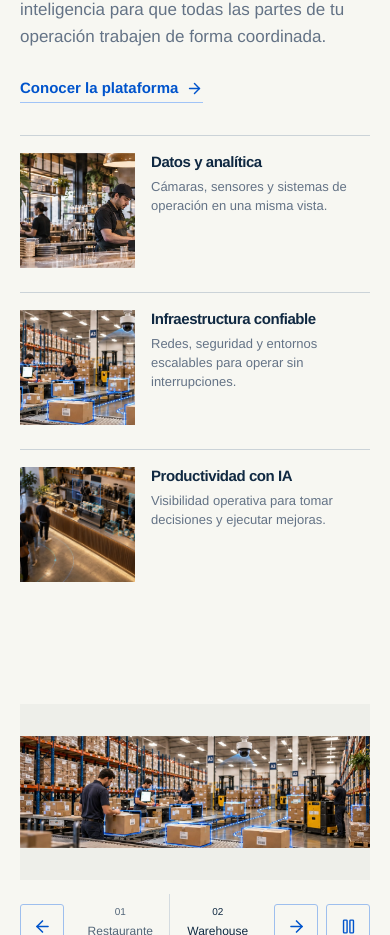
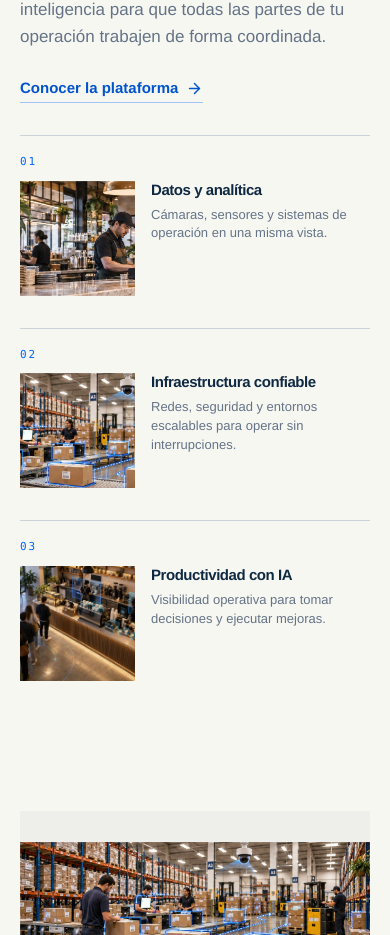
Before and after one commit to PaulGarcia89/DataLinkTech-WebAppFront, a Next.js app: page / in a window 390 px wide. Shown: the part 1435-2370 px from the top of the page. Built offline with nearby package versions, Linux system fonts and the light colour scheme; no server answers.

Commit message:
Add motion to platform preview cards

```diff
--- a/src/components/home/hero.tsx
+++ b/src/components/home/hero.tsx
@@ -103,8 +103,9 @@ export function Hero() {
               ["/images/restaurant.webp", "Datos y analítica", "Cámaras, sensores y sistemas de operación en una misma vista."],
               ["/images/warehouse.webp", "Infraestructura confiable", "Redes, seguridad y entornos escalables para operar sin interrupciones."],
               ["/images/productivity-cafe.webp", "Productividad con IA", "Visibilidad operativa para tomar decisiones y ejecutar mejoras."],
-            ].map(([image, title, copy]) => (
+            ].map(([image, title, copy], index) => (
               <article key={title} className="platform-preview-card">
+                <span className="platform-card-index">0{index + 1}</span>
                 {/* eslint-disable-next-line @next/next/no-img-element */}
                 <img src={image} alt="" loading="lazy" />
                 <div><h3>{title}</h3><p>{copy}</p></div>
--- a/src/styles/editorial.css
+++ b/src/styles/editorial.css
@@ -816,10 +816,30 @@ body:has(.operations-hero) .language-switch {
 .platform-preview-intro > p:not(.eyebrow) { max-width: 430px; color: #647386; line-height: 1.55; }
 .platform-preview-intro .link-arrow { margin-top: 26px; }
 .platform-preview-cards { display: grid; grid-template-columns: repeat(3, 1fr); gap: 20px; }
-.platform-preview-card { min-width: 0; border-left: 1px solid #cbd3d8; padding-left: 20px; }
-.platform-preview-card img { width: 100%; aspect-ratio: 1.35; object-fit: cover; }
-.platform-preview-card h3 { margin-top: 16px; color: #102942; font-size: 15px; }
+.platform-preview-card { position: relative; min-width: 0; overflow: hidden; border-left: 1px solid #cbd3d8; padding: 0 0 8px 20px; transition: transform .45s var(--ease), border-color .3s ease, box-shadow .45s ease; }
+.platform-preview-card::after { content: ""; position: absolute; left: 20px; right: 0; bottom: 0; height: 2px; background: #0066ff; transform: scaleX(0); transform-origin: left; transition: transform .45s var(--ease); }
+.platform-card-index { display: block; margin-bottom: 10px; color: #0066ff; font-family: var(--font-mono); font-size: 11px; letter-spacing: .18em; }
+.platform-preview-card img { width: 100%; aspect-ratio: 1.35; object-fit: cover; transition: transform .65s var(--ease), filter .45s ease; }
+.platform-preview-card h3 { margin-top: 16px; color: #102942; font-size: 15px; transition: color .3s ease; }
 .platform-preview-card p { margin-top: 7px; color: #647386; font-size: 13px; line-height: 1.45; }
+
+@media (hover: hover) and (pointer: fine) {
+  .platform-preview-card:hover { transform: translateY(-8px); border-color: #0066ff88; box-shadow: 0 18px 30px #10294218; }
+  .platform-preview-card:hover::after { transform: scaleX(1); }
+  .platform-preview-card:hover img { transform: scale(1.055); filter: saturate(1.08) contrast(1.03); }
+  .platform-preview-card:hover h3 { color: #0066ff; }
+}
+
+@media (prefers-reduced-motion: no-preference) {
+  .platform-preview-card { animation: platform-card-reveal .7s var(--ease) both; }
+  .platform-preview-card:nth-child(2) { animation-delay: .12s; }
+  .platform-preview-card:nth-child(3) { animation-delay: .24s; }
+}
+
+@keyframes platform-card-reveal {
+  from { opacity: 0; transform: translateY(18px); }
+  to { opacity: 1; transform: translateY(0); }
+}
 .home-industries { padding-block: 72px 90px; background: #f7f7f2; }
 
 @media (max-width: 1100px) {
@@ -846,7 +866,9 @@ body:has(.operations-hero) .language-switch {
   .operations-flow-arrow { display: none; }
   .platform-preview { padding-top: 48px; }
   .platform-preview-cards { grid-template-columns: 1fr; gap: 24px; }
-  .platform-preview-card { display: grid; grid-template-columns: 115px 1fr; gap: 16px; padding-left: 0; border-left: 0; border-top: 1px solid #cbd3d8; padding-top: 17px; }
+  .platform-preview-card { display: grid; grid-template-columns: 115px 1fr; gap: 16px; padding: 17px 0 8px; border-left: 0; border-top: 1px solid #cbd3d8; }
+  .platform-preview-card::after { left: 0; }
+  .platform-card-index { grid-column: 1 / -1; margin-bottom: -6px; }
   .platform-preview-card h3 { margin-top: 0; }
   .platform-preview-card img { aspect-ratio: 1; }
   .home-industries { padding-top: 50px; }
```
